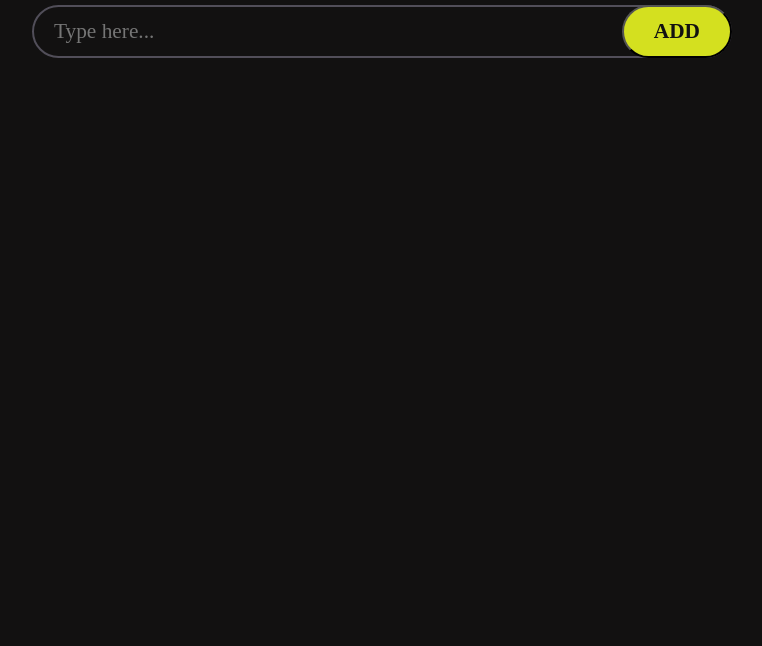
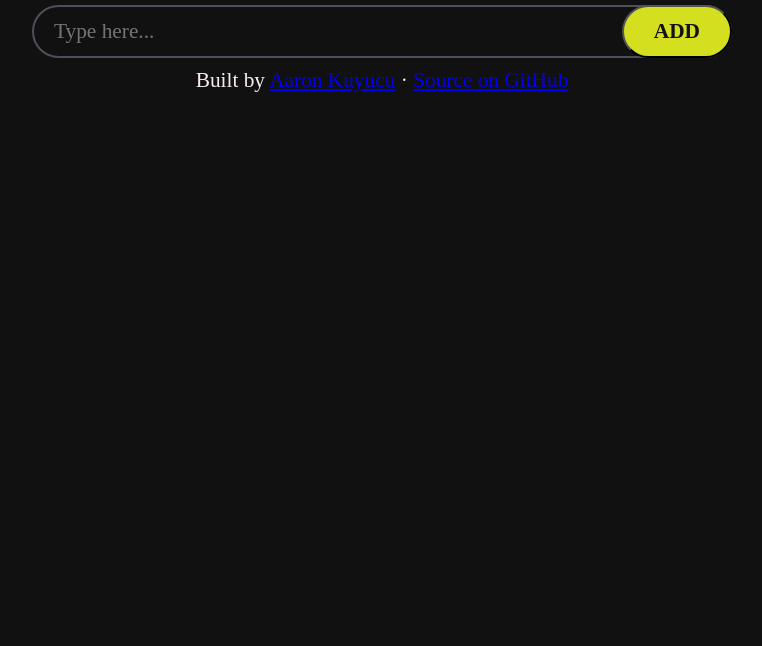
Before and after one commit to aaronkuy/to-do-list, a website: page index.html in a window 1280 px wide. Shown: the part 174-820 px from the top of the page, without its empty margins (258-1020 px from the left). Drawn offline with Linux system fonts and the light colour scheme.

```diff
--- a/index.html
+++ b/index.html
@@ -36,5 +36,9 @@
             !-->
         </ul>
     </div>
+
+<footer class="footer">
+    Built by <a href="https://github.com/aaronkuy">Aaron Kuyucu</a> · <a href="https://github.com/aaronkuy/to-do-list">Source on GitHub</a>
+</footer>
 </body>
 </html>
```
